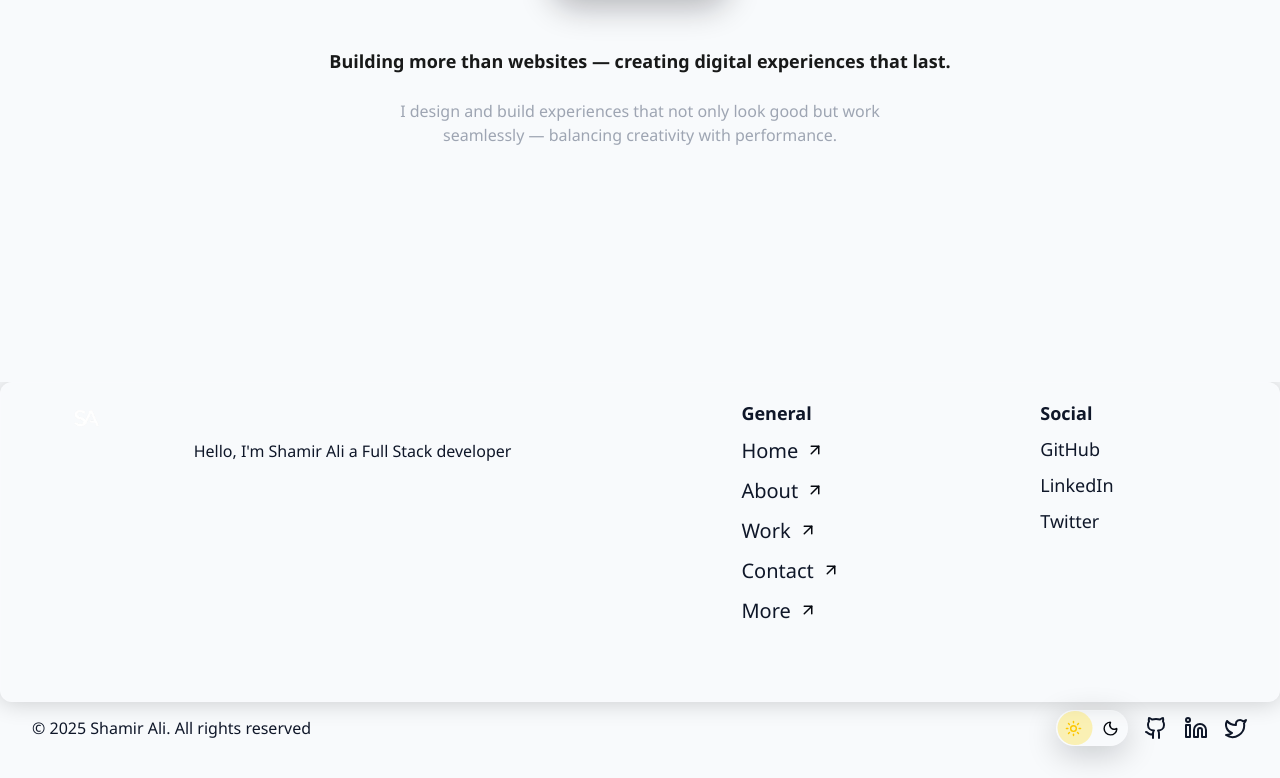
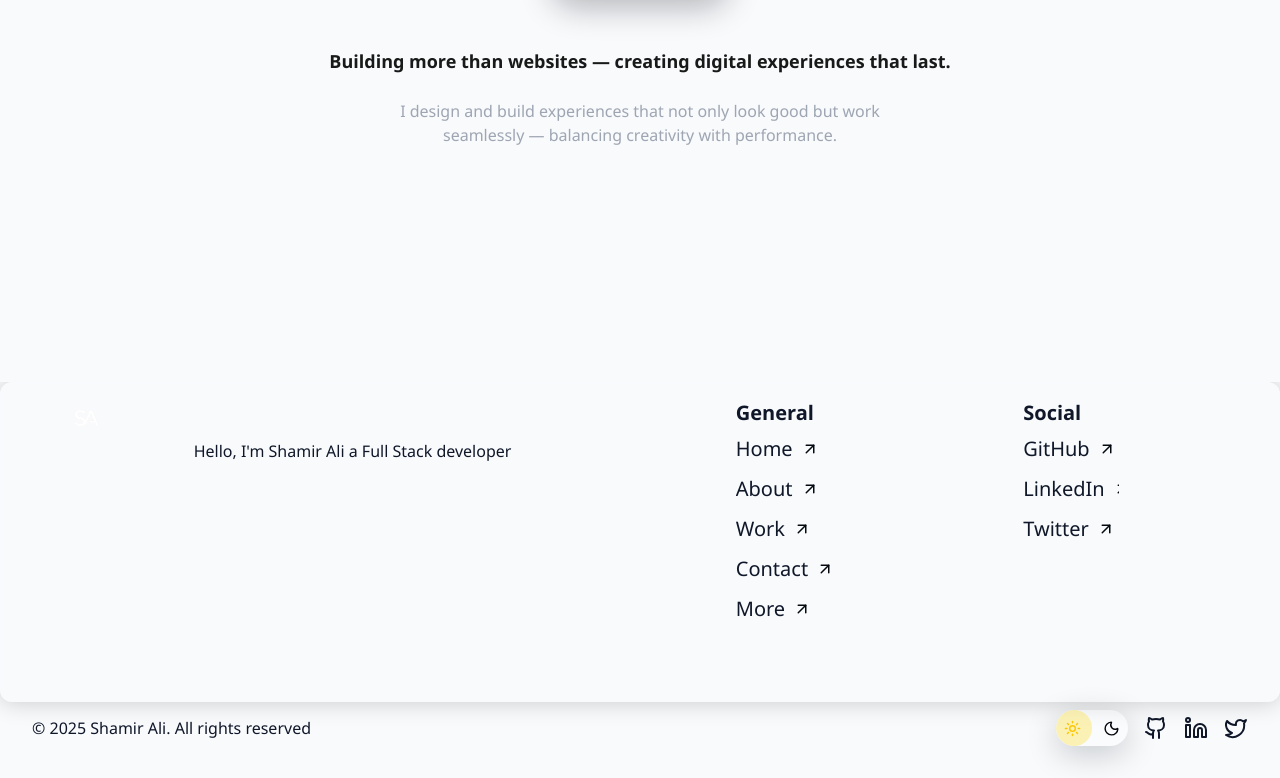
Before and after one commit to ShamirAli55/My-Personal-Portfolio, a React (Vite) app: page / in a window 1280 px wide. Shown: the part 4931-5709 px from the top of the page. Built offline with nearby package versions, Linux system fonts and the light colour scheme.

Commit message:
Minor Fixes

```diff
--- a/src/components/Footer.jsx
+++ b/src/components/Footer.jsx
@@ -32,24 +32,16 @@ const Footer = () => {
           <div className="h-1/2 w-full md:h-full md:w-1/2 rounded-lg">
             <div className="flex items-start justify-around">
               <div className="text-left">
-                <h1 className="text-lg font-bold">General</h1>
+                <h1 className="text-xl font-bold pb-2">General</h1>
                 {Navigation.map((item, index) => (
                   <FooterButn name={item.name} to={item.href} key={index} />
                 ))}
               </div>
 
-              <div>
-                <h1 className="text-lg font-bold text-left">Social</h1>
+              <div className="text-left">
+                <h1 className="text-xl font-bold pb-2">Social</h1>
                 {socialLinks.map((item, index) => (
-                  <NavLink
-                    key={index}
-                    className="flex items-center gap-x-2 pt-2"
-                    to={item.href}
-                  >
-                    <h4 className="text-[10px] md:text-lg font-light">
-                      {item.name}
-                    </h4>
-                  </NavLink>
+                  <FooterButn name={item.name} to={item.href} key={index} />
                 ))}
               </div>
             </div>
--- a/src/components/FooterButn.jsx
+++ b/src/components/FooterButn.jsx
@@ -13,7 +13,7 @@ const FooterButn = ({ name, to }) => {
   const handleEnter = () => {
     if (!isMdUp() || !txtRef.current) return;
     gsap.to(txtRef.current, {
-      top: "-70%",
+      top: "-100%", // cleaner slide-up
       duration: 0.5,
       ease: "power2.out",
     });
@@ -22,7 +22,7 @@ const FooterButn = ({ name, to }) => {
   const handleLeave = () => {
     if (!isMdUp() || !txtRef.current) return;
     gsap.to(txtRef.current, {
-      top: "25%",
+      top: "0%", // reset to start position
       duration: 0.5,
       ease: "power2.out",
     });
@@ -32,7 +32,7 @@ const FooterButn = ({ name, to }) => {
     const sync = () => {
       if (!txtRef.current) return;
       if (isMdUp()) {
-        gsap.set(txtRef.current, { top: "25%" }); // text starts visible
+        gsap.set(txtRef.current, { top: "0%" }); // start at 0
       } else {
         gsap.set(txtRef.current, { clearProps: "top" });
       }
@@ -47,24 +47,25 @@ const FooterButn = ({ name, to }) => {
       <div
         onMouseEnter={handleEnter}
         onMouseLeave={handleLeave}
-        className="px-12 py-4 transition-all h-10 w-full relative overflow-hidden text-left"
+        className="px-12 py-4 transition-all h-10 w-full relative overflow-hidden text-left hover:text-primary"
       >
         <div
           ref={txtRef}
-          className="absolute flex flex-col gap-3 justify-start items-start left-0"
+          className="absolute flex flex-col gap-3 left-0"
         >
-          <span className="flex text-[10px] md:text-xl font-light">
-            <span>{name}</span>
-            <span className="my-1 mx-2">
-              <ArrowUpRight size={18} color="hsl(var(--opposite))" />
+          {[...Array(2)].map((_, i) => (
+            <span
+              key={i}
+              className="flex items-center text-[10px] md:text-xl font-light"
+            >
+              <span>{name}</span>
+              <ArrowUpRight
+                size={18}
+                className="ml-2"
+                color="hsl(var(--opposite))"
+              />
             </span>
-          </span>
-          <span className="flex text-[10px] md:text-xl font-light">
-            <span>{name}</span>
-            <span className="my-1 mx-2">
-              <ArrowUpRight size={18} color="hsl(var(--opposite))" />
-            </span>
-          </span>
+          ))}
         </div>
       </div>
     </NavLink>
--- a/src/components/ThemeToggle.jsx
+++ b/src/components/ThemeToggle.jsx
@@ -12,11 +12,17 @@ const ThemeToggle = () => {
     if (Theme === "dark") {
       document.documentElement.classList.add("dark");
       setIsDarkMode(true);
-      gsap.set(ActiveTheme.current, { x: "50%", backgroundColor: "rgba(59,130,246,0.4)" }); // blue
+      gsap.set(ActiveTheme.current, {
+        x: "50%",
+        backgroundColor: "rgba(59,130,246,0.4)",
+      }); // blue
     } else {
       document.documentElement.classList.remove("dark");
       setIsDarkMode(false);
-      gsap.set(ActiveTheme.current, { x: "-50%", backgroundColor: "rgba(253,224,71,0.4)" }); // yellow
+      gsap.set(ActiveTheme.current, {
+        x: "-50%",
+        backgroundColor: "rgba(253,224,71,0.4)",
+      }); // yellow
     }
   }, []);
 
@@ -46,8 +52,7 @@ const ThemeToggle = () => {
 
   return (
     <div>
-      <div className="relative h-9 w-18 text-center rounded-full flex items-center justify-center overflow-hidden shadow-[0_8px_32px_hsl(var(--opposite)/0.2)] bg-white/10 border border-primary-foreground/20">
-
+      <div className="relative h-9 w-18 text-center rounded-full flex items-center justify-center overflow-hidden shadow-[0_8px_32px_hsl(var(--opposite)/0.2)] bg-white/10">
         <div
           ref={ActiveTheme}
           className={cn(
```
